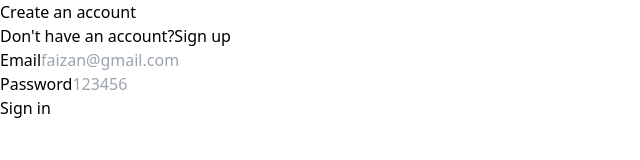
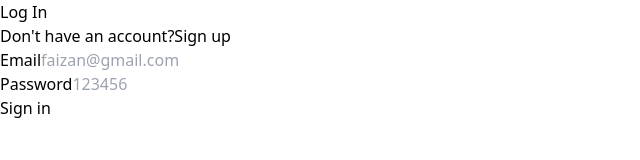
Before and after one commit to FaizanAnwar2801/BlogsNest, a React (Vite) app in the folder frontend/: page /signin in a window 1280 px wide. Shown: the top 160 px of the page, without its empty margins (0-640 px from the left). Built offline with nearby package versions, Linux system fonts and the light colour scheme.

Commit message:
Adding Auth Component (Sign-up/Sign-in text modifications.)

```diff
--- a/frontend/src/components/Auth.tsx
+++ b/frontend/src/components/Auth.tsx
@@ -28,8 +28,8 @@ export const Auth = ({ type }: { type: "signup" | "signin" }) => {
         <div className="flex justify-center">
             <div>
                 <div className="px-10">
-                    <div className="text-3xl font-bold">
-                        Create an account
+                    <div className="flex justify-center text-3xl font-bold">
+                    {type === "signin" ? "Log In" : "Create an Account"}
                     </div>
                     <div className="text-slate-500">
                         {type === "signin" ? "Don't have an account?" : "Already have an account?"}
```
